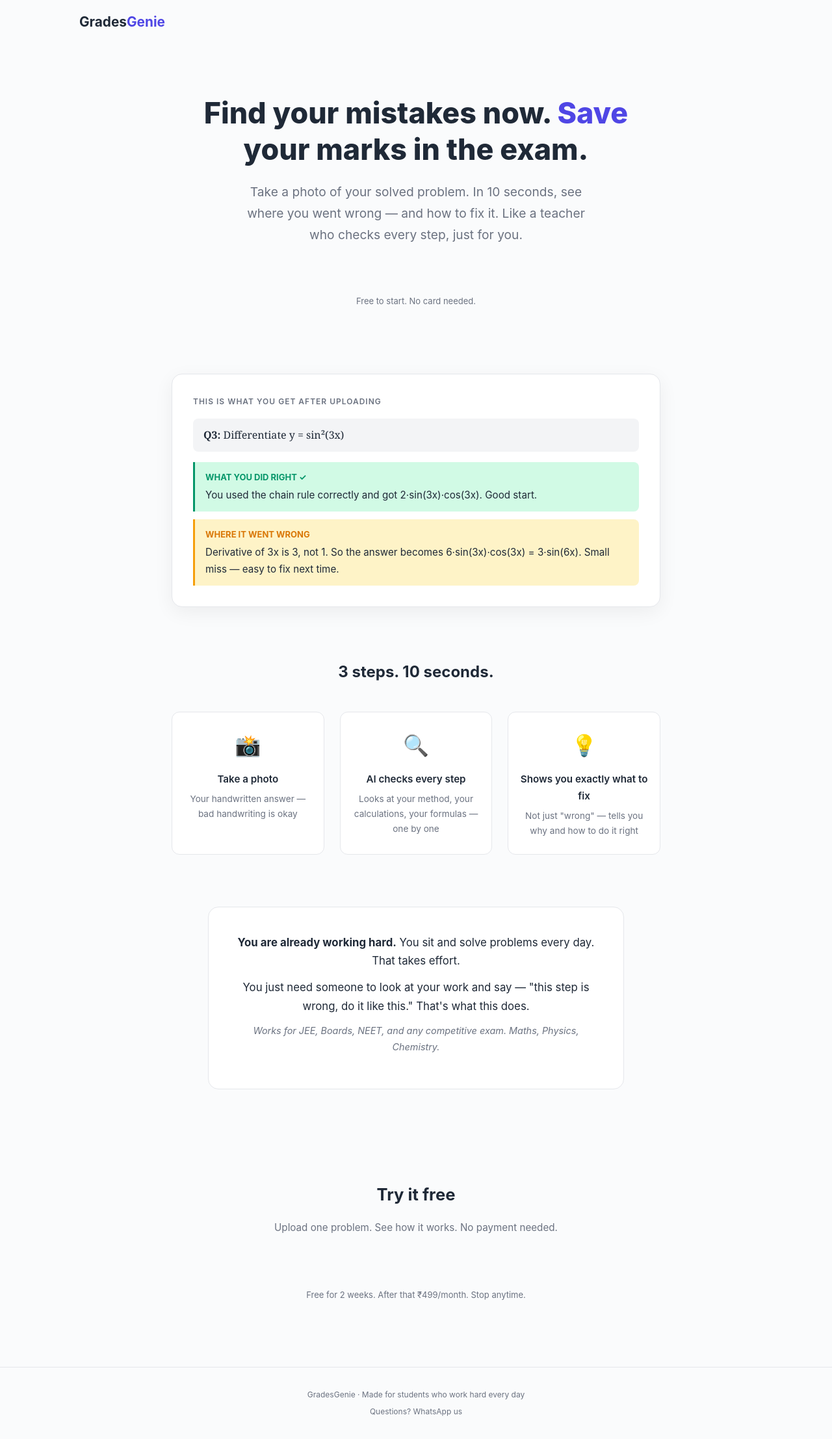
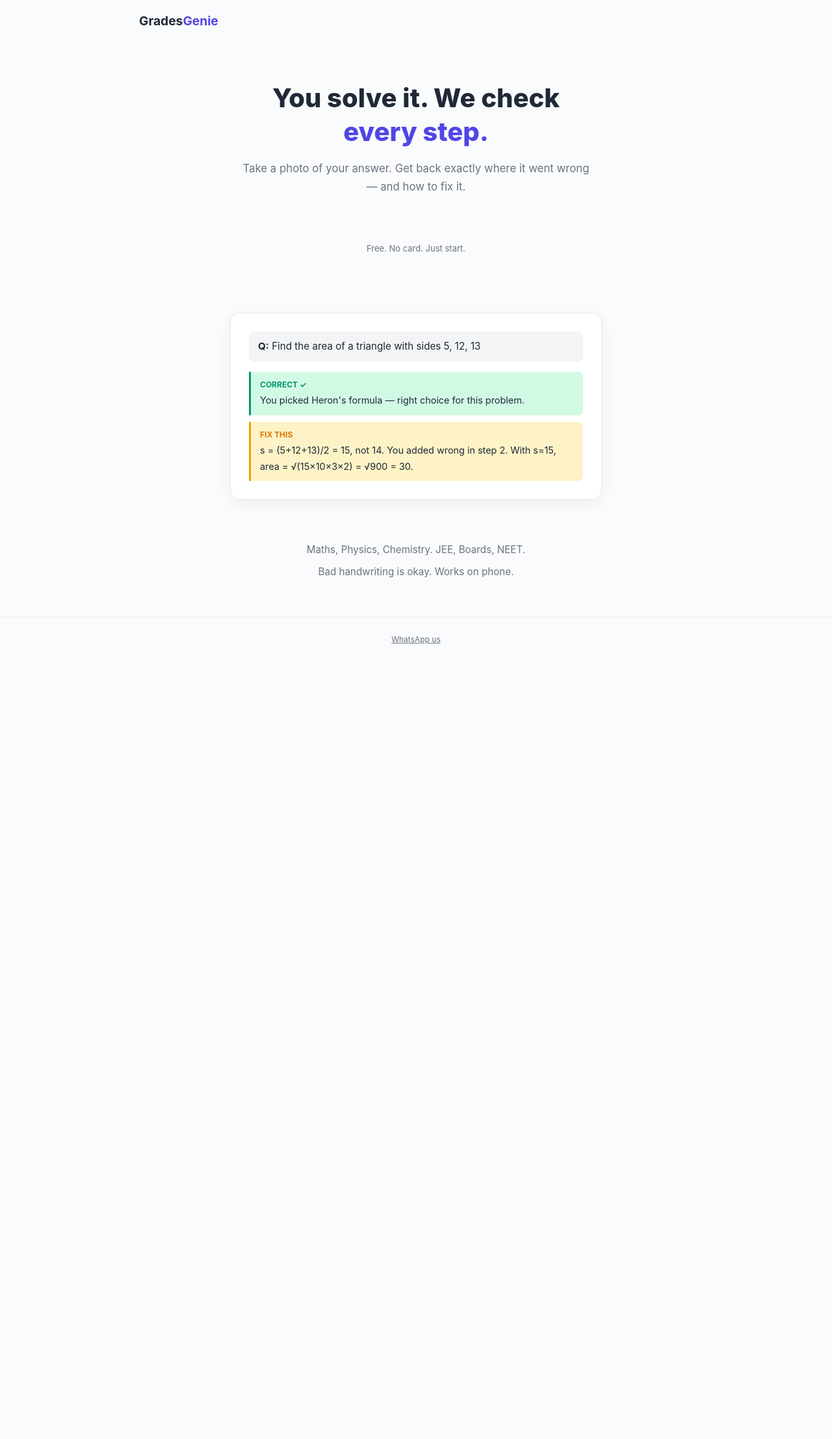
Before and after one commit to sripada-sys/collegeadvisor, a Flask app: page / in a window 1280 px wide. Shown: the whole page at 65% size. After the commit the page ends 991 px from the top, so only its background shows below. Run offline with Flask 3, Linux system fonts and the light colour scheme; some libraries are stand-ins or nearby versions.

Commit message:
Landing page: strip to essentials (Steve test)

```diff
--- a/templates/landing.html
+++ b/templates/landing.html
@@ -3,8 +3,8 @@
 <head>
     <meta charset="utf-8">
     <meta name="viewport" content="width=device-width, initial-scale=1">
-    <title>GradesGenie — Find your mistakes before the exam does</title>
-    <meta name="description" content="Take a photo of your solved problem. See where you went wrong and how to fix it. Free AI helper for JEE, Boards, and competitive exams.">
+    <title>GradesGenie — Your personal teacher who checks every step</title>
+    <meta name="description" content="Take a photo of your solved problem. See where you went wrong and how to fix it. Free for students.">
     <link rel="icon" type="image/svg+xml" href="/static/favicon.svg">
     <script src="https://accounts.google.com/gsi/client" async></script>
     <style>
@@ -16,237 +16,113 @@
             --text: #1F2937;
             --text2: #6B7280;
             --accent: #4F46E5;
-            --accent-light: #6366F1;
             --green: #059669;
             --green-light: #D1FAE5;
             --warm: #FEF3C7;
-            --warm-border: #FCD34D;
         }
         * { margin: 0; padding: 0; box-sizing: border-box; }
         body { font-family: -apple-system, BlinkMacSystemFont, 'Segoe UI', sans-serif; background: var(--bg); color: var(--text); line-height: 1.7; }
-        a { color: var(--accent); text-decoration: none; }
 
         /* ─── Nav ─── */
-        nav.top-nav {
-            display: flex;
-            align-items: center;
-            justify-content: space-between;
-            padding: 16px 32px;
-            max-width: 1100px;
+        nav {
+            padding: 16px 24px;
+            max-width: 900px;
             margin: 0 auto;
         }
-        .brand { font-size: 1.3rem; font-weight: 700; color: var(--text); }
+        .brand { font-size: 1.2rem; font-weight: 700; }
         .brand span { color: var(--accent); }
 
         /* ─── Hero ─── */
         .hero {
             text-align: center;
-            padding: 80px 24px 60px;
-            max-width: 740px;
+            padding: 60px 24px 40px;
+            max-width: 600px;
             margin: 0 auto;
         }
         .hero h1 {
-            font-size: clamp(1.8rem, 4.5vw, 2.8rem);
+            font-size: clamp(1.6rem, 4.5vw, 2.5rem);
             font-weight: 800;
-            line-height: 1.25;
-            margin-bottom: 20px;
-            color: var(--text);
+            line-height: 1.3;
+            margin-bottom: 16px;
         }
-        .hero h1 em {
-            font-style: normal;
-            color: var(--accent);
+        .hero h1 em { font-style: normal; color: var(--accent); }
+        .hero .sub {
+            font-size: 1.05rem;
+            color: var(--text2);
+            margin-bottom: 32px;
         }
-        .hero .subtitle {
-            font-size: clamp(1rem, 2.2vw, 1.2rem);
-            color: var(--text2);
-            margin-bottom: 36px;
-            max-width: 560px;
-            margin-left: auto;
-            margin-right: auto;
-        }
-        .cta-btn {
-            display: inline-block;
-            background: var(--accent);
-            color: white;
-            font-size: 1rem;
-            font-weight: 600;
-            padding: 14px 32px;
-            border-radius: 10px;
-            border: none;
-            cursor: pointer;
-            transition: transform 0.1s, box-shadow 0.2s;
-            box-shadow: 0 4px 14px rgba(79,70,229,0.3);
-        }
-        .cta-btn:hover { transform: translateY(-1px); box-shadow: 0 6px 20px rgba(79,70,229,0.4); }
-        .cta-sub { margin-top: 12px; font-size: 13px; color: var(--text2); }
+        .cta-sub { margin-top: 10px; font-size: 13px; color: var(--text2); }
+        .google-btn-wrap { display: inline-block; }
 
-        /* ─── Product Preview ─── */
-        .preview-section {
-            max-width: 800px;
-            margin: 40px auto 0;
+        /* ─── Preview ─── */
+        .preview {
+            max-width: 620px;
+            margin: 48px auto 0;
             padding: 0 24px;
         }
         .preview-box {
             background: var(--surface);
             border: 1px solid var(--border);
-            border-radius: 16px;
-            padding: 32px;
-            box-shadow: 0 8px 30px rgba(0,0,0,0.06);
-        }
-        .preview-label {
-            font-size: 12px;
-            text-transform: uppercase;
-            letter-spacing: 1px;
-            color: var(--text2);
-            margin-bottom: 16px;
-            font-weight: 600;
+            border-radius: 14px;
+            padding: 28px;
+            box-shadow: 0 6px 24px rgba(0,0,0,0.05);
         }
         .preview-q {
-            font-size: 1rem;
-            color: var(--text);
-            padding: 12px 16px;
+            font-size: 0.95rem;
+            padding: 10px 14px;
             background: var(--surface2);
             border-radius: 8px;
             margin-bottom: 16px;
-            font-family: 'Georgia', serif;
         }
-        .preview-feedback {
-            border-left: 3px solid var(--green);
-            padding: 12px 16px;
-            background: var(--green-light);
+        .fb {
+            padding: 10px 14px;
             border-radius: 0 8px 8px 0;
-            margin-bottom: 12px;
+            margin-bottom: 10px;
         }
-        .preview-feedback .title {
-            font-size: 13px;
-            font-weight: 700;
-            color: var(--green);
-            text-transform: uppercase;
-            margin-bottom: 4px;
+        .fb:last-child { margin-bottom: 0; }
+        .fb-good { border-left: 3px solid var(--green); background: var(--green-light); }
+        .fb-fix { border-left: 3px solid #F59E0B; background: var(--warm); }
+        .fb b { font-size: 12px; text-transform: uppercase; display: block; margin-bottom: 2px; }
+        .fb-good b { color: var(--green); }
+        .fb-fix b { color: #D97706; }
+        .fb p { font-size: 0.9rem; margin: 0; }
+
+        /* ─── Bottom ─── */
+        .bottom {
+            text-align: center;
+            padding: 64px 24px 48px;
+            max-width: 500px;
+            margin: 0 auto;
         }
-        .preview-feedback p { font-size: 0.95rem; color: var(--text); margin: 0; }
-        .preview-error {
-            border-left: 3px solid #F59E0B;
-            padding: 12px 16px;
-            background: var(--warm);
-            border-radius: 0 8px 8px 0;
+        .bottom p {
+            font-size: 0.95rem;
+            color: var(--text2);
+            margin-bottom: 8px;
         }
-        .preview-error .title {
-            font-size: 13px;
-            font-weight: 700;
-            color: #D97706;
-            text-transform: uppercase;
-            margin-bottom: 4px;
-        }
-        .preview-error p { font-size: 0.95rem; color: var(--text); margin: 0; }
-
-        /* ─── How Section ─── */
-        .how-section {
-            max-width: 800px;
-            margin: 80px auto;
-            padding: 0 24px;
-        }
-        .how-section h2 {
-            font-size: 1.5rem;
-            text-align: center;
-            margin-bottom: 40px;
-            font-weight: 700;
-        }
-        .steps {
-            display: grid;
-            grid-template-columns: 1fr;
-            gap: 24px;
-        }
-        @media (min-width: 640px) { .steps { grid-template-columns: repeat(3, 1fr); } }
-        .step {
-            text-align: center;
-            padding: 24px 16px;
-            background: var(--surface);
-            border: 1px solid var(--border);
-            border-radius: 12px;
-        }
-        .step .emoji { font-size: 32px; margin-bottom: 12px; }
-        .step h3 { font-size: 0.95rem; font-weight: 600; margin-bottom: 6px; }
-        .step p { font-size: 0.85rem; color: var(--text2); margin: 0; }
-
-        /* ─── Message Section ─── */
-        .message-section {
-            max-width: 640px;
-            margin: 0 auto 80px;
-            padding: 40px 32px;
-            text-align: center;
-            background: var(--surface);
-            border: 1px solid var(--border);
-            border-radius: 16px;
-            margin-left: 24px;
-            margin-right: 24px;
-        }
-        @media (min-width: 700px) { .message-section { margin-left: auto; margin-right: auto; } }
-        .message-section p {
-            font-size: 1.05rem;
-            color: var(--text);
-            margin-bottom: 12px;
-        }
-        .message-section .note {
-            font-size: 0.9rem;
-            color: var(--text2);
-            font-style: italic;
-        }
-
-        /* ─── Final CTA ─── */
-        .final-cta {
-            text-align: center;
-            padding: 60px 24px 100px;
-        }
-        .final-cta h2 {
-            font-size: 1.6rem;
-            font-weight: 700;
-            margin-bottom: 16px;
-        }
-        .final-cta .sub {
-            color: var(--text2);
-            margin-bottom: 28px;
-            font-size: 0.95rem;
-        }
-        .pricing-note {
-            margin-top: 24px;
-            font-size: 13px;
-            color: var(--text2);
-        }
-
-        /* ─── Footer ─── */
         footer {
             text-align: center;
-            padding: 32px 24px;
+            padding: 24px;
+            font-size: 12px;
             color: var(--text2);
-            font-size: 12px;
             border-top: 1px solid var(--border);
         }
-
-        /* ─── Google Button Wrapper ─── */
-        .google-btn-wrap {
-            display: inline-block;
-            margin-top: 8px;
-        }
+        footer a { color: var(--text2); }
 
         @media (max-width: 480px) {
-            .hero { padding: 50px 16px 40px; }
-            .preview-box { padding: 20px; }
+            .hero { padding: 40px 16px 32px; }
+            .preview-box { padding: 18px; }
         }
     </style>
 </head>
 <body>
 
-<nav class="top-nav">
+<nav>
     <div class="brand">Grades<span>Genie</span></div>
 </nav>
 
-<!-- Hero -->
 <section class="hero">
-    <h1>Find your mistakes now. <em>Save</em> your marks in the exam.</h1>
-    <p class="subtitle">
-        Take a photo of your solved problem. In 10 seconds, see where you went wrong — and how to fix it. Like a teacher who checks every step, just for you.
-    </p>
+    <h1>You solve it. We check <em>every step.</em></h1>
+    <p class="sub">Take a photo of your answer. Get back exactly where it went wrong — and how to fix it.</p>
 
     <div class="google-btn-wrap">
         <div id="g_id_onload"
@@ -261,83 +137,32 @@
              data-shape="pill"
              data-width="260"></div>
     </div>
-    <p class="cta-sub">Free to start. No card needed.</p>
+    <p class="cta-sub">Free. No card. Just start.</p>
 </section>
 
-<!-- Product Preview (fake but realistic) -->
-<section class="preview-section">
+<section class="preview">
     <div class="preview-box">
-        <div class="preview-label">This is what you get after uploading</div>
         <div class="preview-q">
-            <strong>Q3:</strong> Differentiate y = sin²(3x)
+            <strong>Q:</strong> Find the area of a triangle with sides 5, 12, 13
         </div>
-        <div class="preview-feedback">
-            <div class="title">What you did right ✓</div>
-            <p>You used the chain rule correctly and got 2·sin(3x)·cos(3x). Good start.</p>
+        <div class="fb fb-good">
+            <b>Correct ✓</b>
+            <p>You picked Heron's formula — right choice for this problem.</p>
         </div>
-        <div class="preview-error">
-            <div class="title">Where it went wrong</div>
-            <p>Derivative of 3x is 3, not 1. So the answer becomes 6·sin(3x)·cos(3x) = 3·sin(6x). Small miss — easy to fix next time.</p>
+        <div class="fb fb-fix">
+            <b>Fix this</b>
+            <p>s = (5+12+13)/2 = 15, not 14. You added wrong in step 2. With s=15, area = √(15×10×3×2) = √900 = 30.</p>
         </div>
     </div>
 </section>
 
-<!-- How it works -->
-<section class="how-section">
-    <h2>3 steps. 10 seconds.</h2>
-    <div class="steps">
-        <div class="step">
-            <div class="emoji">📸</div>
-            <h3>Take a photo</h3>
-            <p>Your handwritten answer — bad handwriting is okay</p>
-        </div>
-        <div class="step">
-            <div class="emoji">🔍</div>
-            <h3>AI checks every step</h3>
-            <p>Looks at your method, your calculations, your formulas — one by one</p>
-        </div>
-        <div class="step">
-            <div class="emoji">💡</div>
-            <h3>Shows you exactly what to fix</h3>
-            <p>Not just "wrong" — tells you why and how to do it right</p>
-        </div>
-    </div>
-</section>
-
-<!-- Supportive message -->
-<section class="message-section">
-    <p>
-        <strong>You are already working hard.</strong> You sit and solve problems every day. That takes effort.
-    </p>
-    <p>
-        You just need someone to look at your work and say — "this step is wrong, do it like this." That's what this does.
-    </p>
-    <p class="note">
-        Works for JEE, Boards, NEET, and any competitive exam. Maths, Physics, Chemistry.
-    </p>
-</section>
-
-<!-- Final CTA -->
-<section class="final-cta">
-    <h2>Try it free</h2>
-    <p class="sub">Upload one problem. See how it works. No payment needed.</p>
-
-    <div class="google-btn-wrap">
-        <div class="g_id_signin"
-             data-type="standard"
-             data-size="large"
-             data-theme="outline"
-             data-text="continue_with"
-             data-shape="pill"
-             data-width="260"></div>
-    </div>
-
-    <p class="pricing-note">Free for 2 weeks. After that ₹499/month. Stop anytime.</p>
+<section class="bottom">
+    <p>Maths, Physics, Chemistry. JEE, Boards, NEET.</p>
+    <p>Bad handwriting is okay. Works on phone.</p>
 </section>
 
 <footer>
-    GradesGenie · Made for students who work hard every day<br>
-    <a href="https://wa.me/919876543210?text=Hi%2C%20I%20have%20a%20question%20about%20GradesGenie" style="color:var(--text2);margin-top:6px;display:inline-block">Questions? WhatsApp us</a>
+    <a href="https://wa.me/919876543210?text=Hi">WhatsApp us</a>
 </footer>
 
 <script>
```
